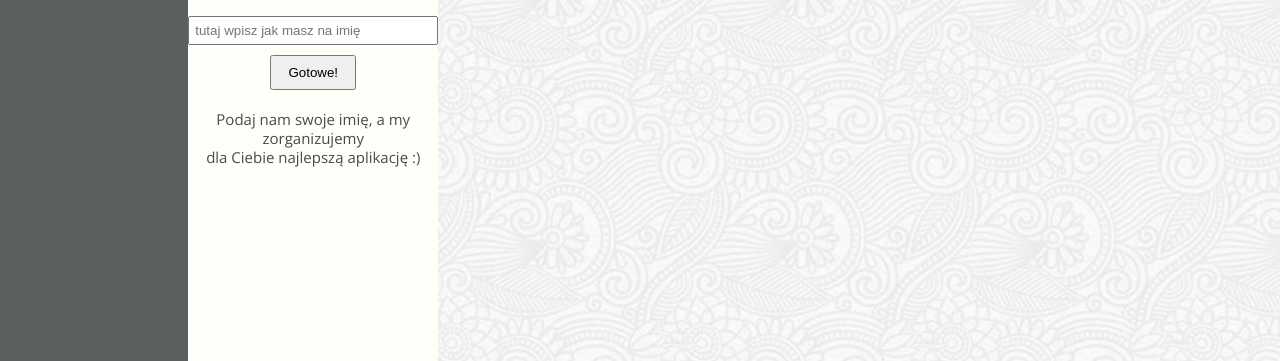
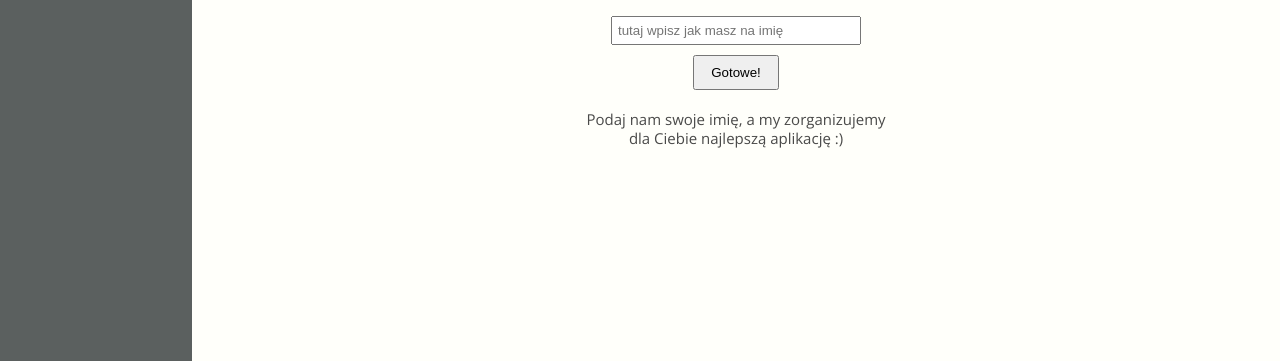
Before and after one commit to Monblo/Zaplanuj-Jedzonko-CodersLab-ScrumLab, a website: page development/app.html in a window 1280 px wide. Shown: the part 439-800 px from the top of the page. Drawn offline with nearby package versions, Linux system fonts and the light colour scheme; files that its build step writes are made by us from their sources; a web font is replaced by a local one.

Commit message:
poprawiłem pozycję formularza

```diff
--- a/development/app.html
+++ b/development/app.html
@@ -30,16 +30,16 @@
         </ul>
     </nav>
 
-  <form class="form__cell app__form">
-      <h1>Witaj,</h1>
-      <h2>Wygląda na to że jesteś tutaj <br> pierwszy raz !</h2>
-      <input placeholder="tutaj wpisz jak masz na imię"></input>
-      <button class="btn form__button">Gotowe!</button>
-      <p>Podaj nam swoje imię, a my zorganizujemy <br> dla Ciebie najlepszą aplikację :)</p>
-    </form>
+
 
     <section class="app__desktop">
-
+        <form class="form__cell app__form">
+            <h1>Witaj,</h1>
+            <h2>Wygląda na to że jesteś tutaj <br> pierwszy raz !</h2>
+            <input placeholder="tutaj wpisz jak masz na imię"></input>
+            <button class="btn form__button">Gotowe!</button>
+            <p>Podaj nam swoje imię, a my zorganizujemy <br> dla Ciebie najlepszą aplikację :)</p>
+        </form>
         <div class="app__widget">
             <div class="app__widget--message info">
                 <i class="fas fa-info-circle"></i> <span class="app__widget--message--text">Masz już 99 przepisów, nieźle!</span><i id="info" class="close fas fa-window-close"></i>
--- a/development/scss/elements/_message_form.scss
+++ b/development/scss/elements/_message_form.scss
@@ -1,4 +1,9 @@
 .form__cell{
+  position: absolute;
+  background-color: $color-background;
+  top: 50%;
+  left: 50%;
+  transform: translate(-50%, -50%);
   height: calc(100vh - 9rem);
   display: flex;
   flex-direction: column;
@@ -6,6 +11,8 @@
   align-items: center;
   text-align: center;
   line-height: 1.2rem;
+  z-index: 10;
+  width: 100%;
 
   h1{
     font-size: 1.875rem;
```
